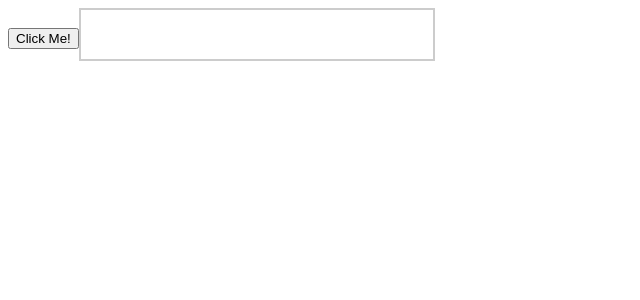
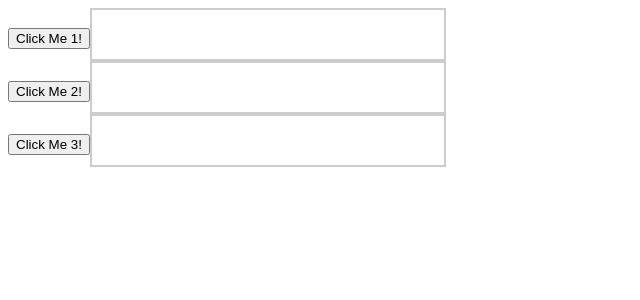
Before and after one commit to JL-Agbalo/bro_code_tutorial, a React (Vite) app: page / in a window 1280 px wide. Shown: the top 300 px of the page, without its empty margins (0-640 px from the left). Built offline with nearby package versions, Linux system fonts and the light colour scheme.

Commit message:
adding inputs to test the useRef

```diff
--- a/src/UseRef.jsx
+++ b/src/UseRef.jsx
@@ -3,21 +3,52 @@
 function UseRef() {
     // let [number, setNumber] = useState(0)
 
-    const inputRef = useRef(null);
+    const inputRef1 = useRef(null);
+    const inputRef2 = useRef(null);
+    const inputRef3 = useRef(null);
 
     useEffect(() => {
         console.log("Component Rendered")
-        console.log("Input Ref: ", {inputRef})
+        // console.log("Input Ref: ", {inputRef})
     })
-    function handleClick(){
+    function handleClick1(){
         // setNumber(n => n + 1)
-        inputRef.current.focus();
+        inputRef1.current.focus();
+        inputRef1.current.style.backgroundColor ="yellow"
+        inputRef2.current.style.backgroundColor =""
+        inputRef3.current.style.backgroundColor =""
+
     }
 
+    function handleClick2(){
+        // setNumber(n => n + 1)
+        inputRef2.current.focus();
+        inputRef2.current.style.backgroundColor ="yellow"
+        inputRef1.current.style.backgroundColor =""
+        inputRef3.current.style.backgroundColor =""
+
+    }
+
+    function handleClick3(){
+        // setNumber(n => n + 1)
+        inputRef3.current.focus();
+        inputRef3.current.style.backgroundColor ="yellow"
+        inputRef1.current.style.backgroundColor =""
+        inputRef2.current.style.backgroundColor =""
+    }
   return (
     <div>
-        <button onClick={handleClick}>Click Me!</button>
-        <input type="text" ref={inputRef} />
+        <button onClick={handleClick1}>Click Me 1!</button>
+        <input type="text" ref={inputRef1} />
+
+        <br />
+        <button onClick={handleClick2}>Click Me 2!</button>
+        <input type="text" ref={inputRef2} />
+
+        <br />
+
+        <button onClick={handleClick3}>Click Me 3!</button>
+        <input type="text" ref={inputRef3} />
     </div>
   )
 }
```
